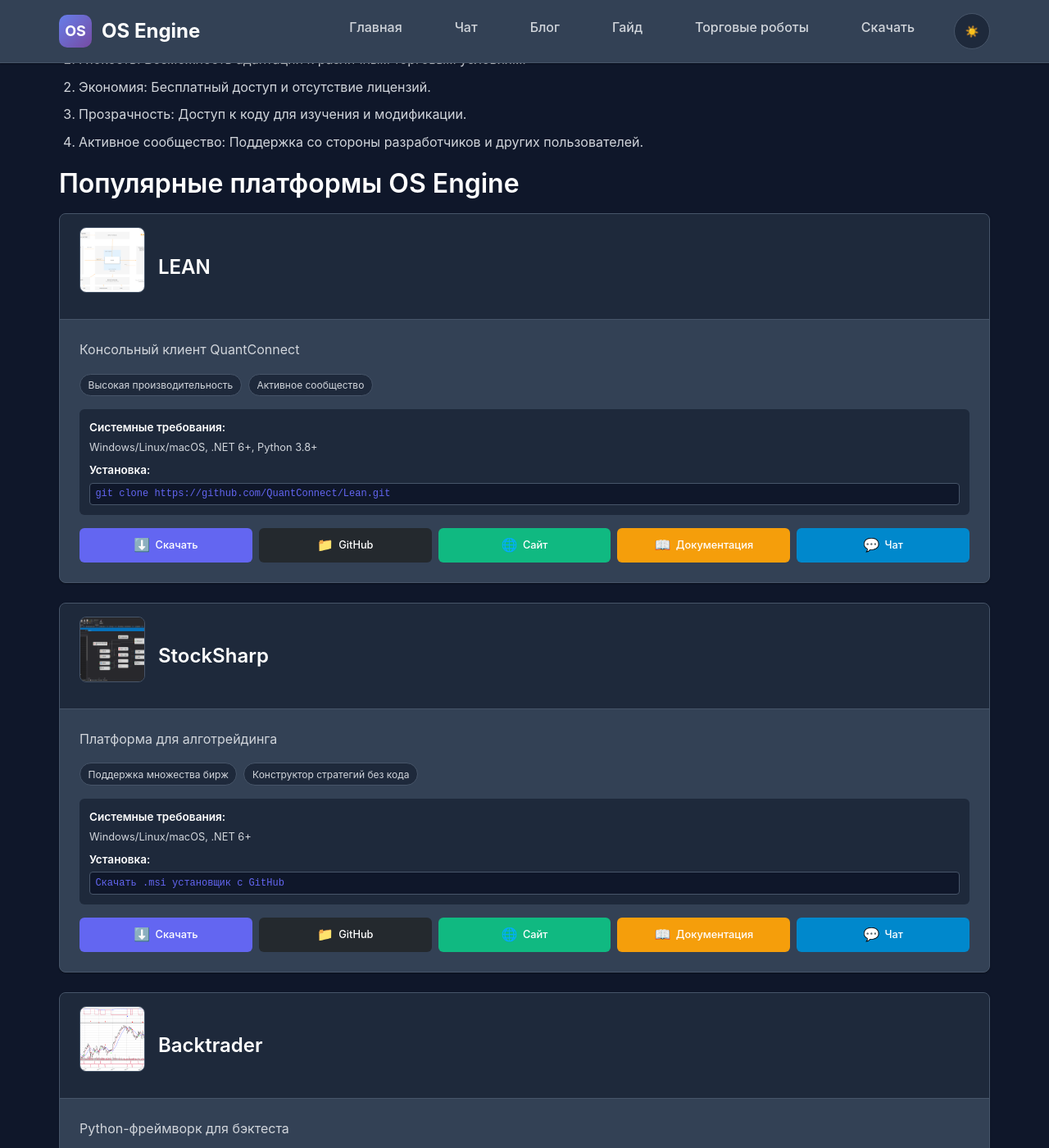
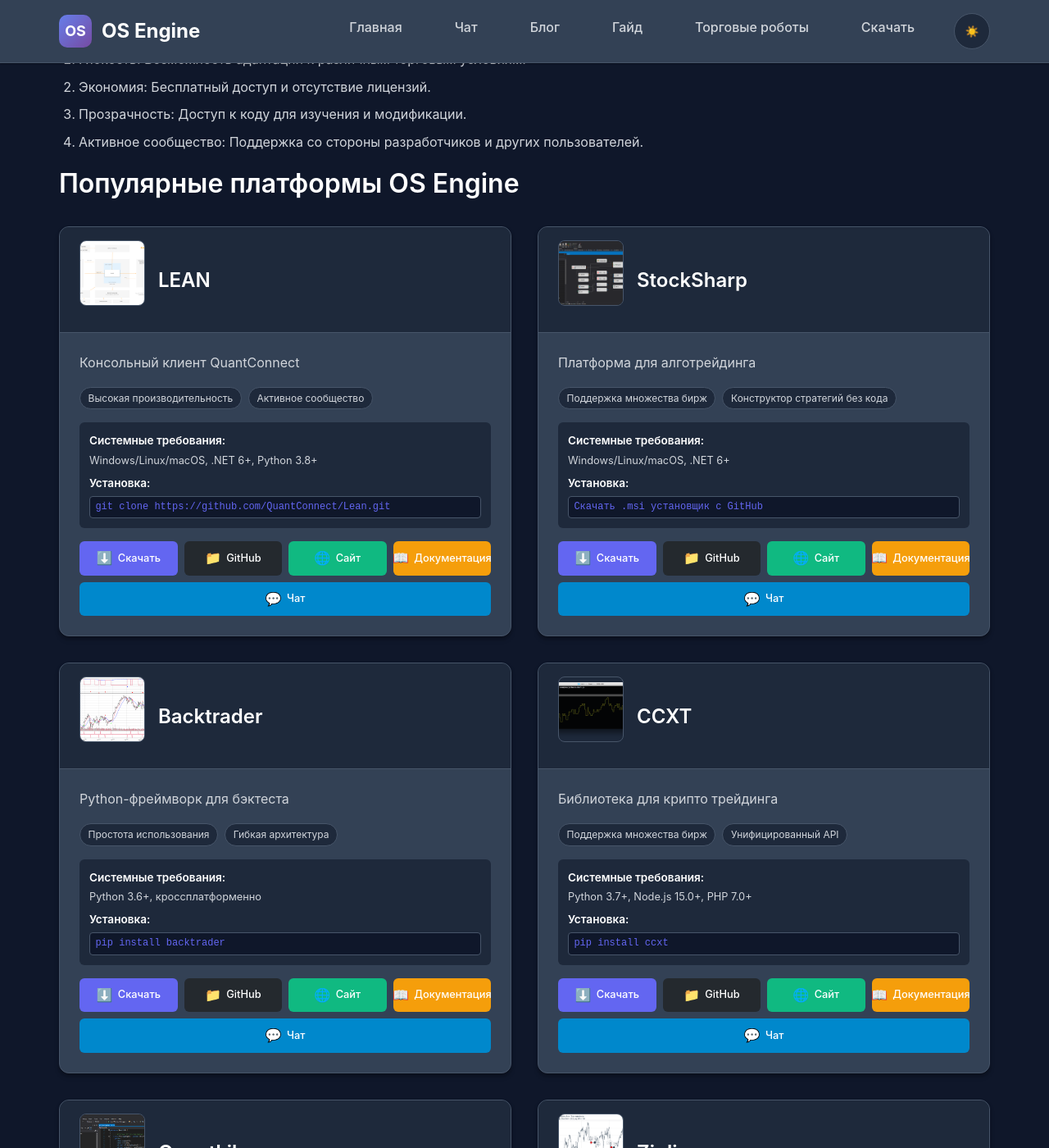
Before and after one commit to osaengine/osaengine.github.io, a Jekyll site: the page built from download.md, in a window 1280 px wide and 1400 px high, scrolled down 408 px. Shown: the whole window at 82% size. Built offline with Jekyll 4.4.1, drawn with Linux system fonts in a browser that asks for light colours.

Commit message:
фиксы

```diff
--- a/assets/css/style.css
+++ b/assets/css/style.css
@@ -1658,6 +1658,15 @@
     text-decoration: underline;
 }
 
+
+.platforms-grid {
+   display: grid;
+   grid-template-columns: repeat(auto-fit, minmax(500px, 1fr));
+   gap: 2rem;
+   max-width: 1200px;
+   margin: 2rem auto;
+}
+
 /* Mobile Responsive Styles */
 
 /* Tablet Breakpoint */
@@ -2017,6 +2026,12 @@
     .outro ol {
         padding-left: 1rem;
     }
+
+   .platforms-grid {
+       grid-template-columns: 1fr;
+       gap: 1.5rem;
+       margin: 1.5rem auto;
+   }
 }
 
 /* Small Mobile Breakpoint */
@@ -2568,7 +2583,6 @@
     border: 1px solid var(--border-color);
     border-radius: var(--border-radius);
     padding: 0;
-    margin-bottom: 2rem;
     box-shadow: var(--shadow-md);
     transition: var(--transition);
     overflow: hidden;
@@ -2769,23 +2783,6 @@
     color: white;
     transform: translateY(-2px);
     box-shadow: var(--shadow-md);
-}
-
-.platform-section {
-   background: var(--bg-card);
-   border: 1px solid var(--border-color);
-   border-radius: 8px;
-   padding: 0;
-   margin-bottom: 1.5rem;
-   box-shadow: var(--shadow-sm);
-   transition: var(--transition);
-   overflow: hidden;
-}
-
-.platform-section:hover {
-   transform: translateY(-2px);
-   box-shadow: var(--shadow-md);
-   border-color: var(--primary-color);
 }
 
 .platform-header {
--- a/download.md
+++ b/download.md
@@ -22,6 +22,7 @@
 
 ## Популярные платформы OS Engine
 
+<div class="platforms-grid">
 {% for project in site.data.projects %}
 <div class="platform-section">
   <div class="platform-header">
@@ -79,6 +80,7 @@
   </div>
 </div>
 {% endfor %}
+</div>
 
 ## Как выбрать платформу
 
```
